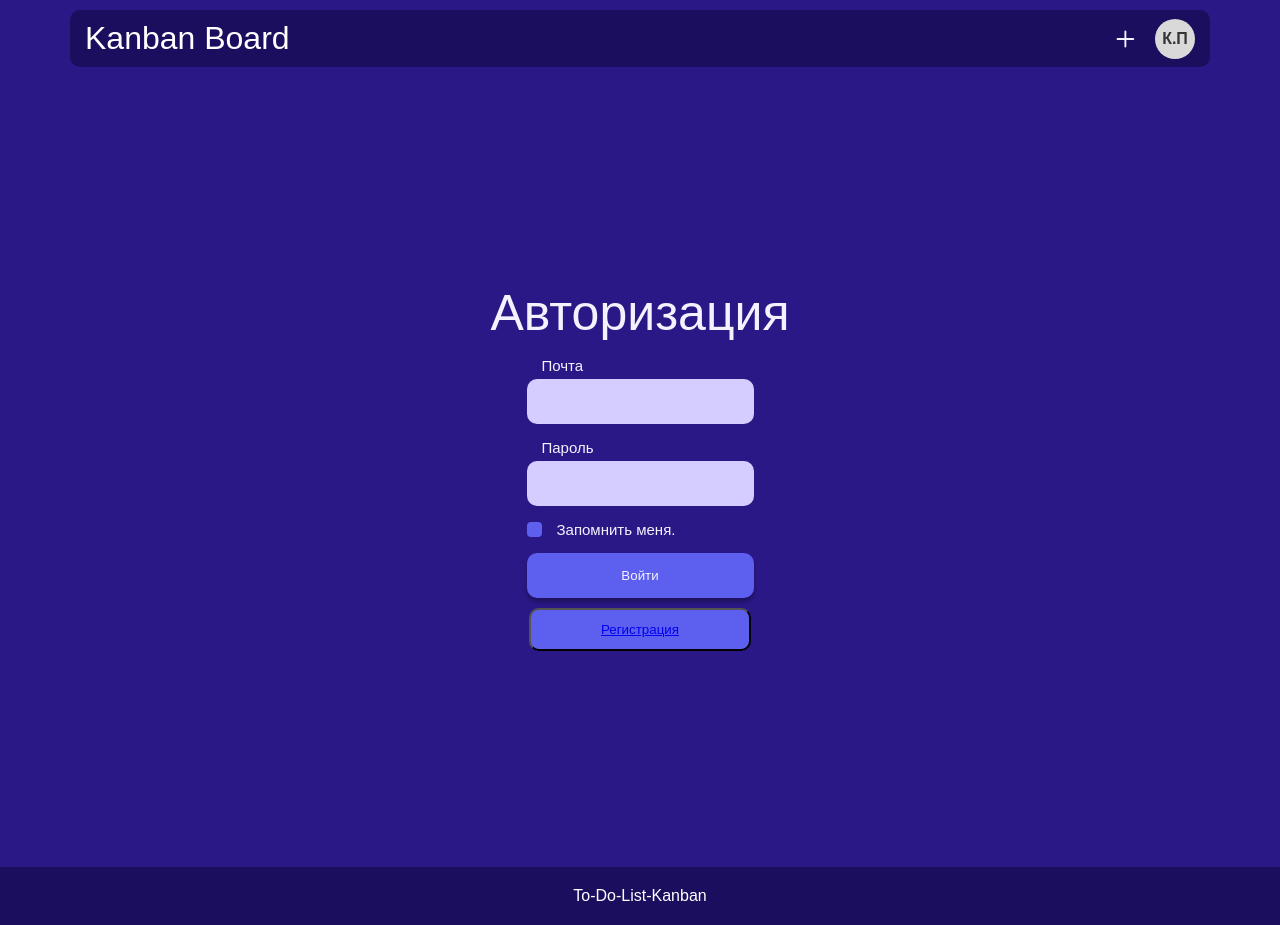
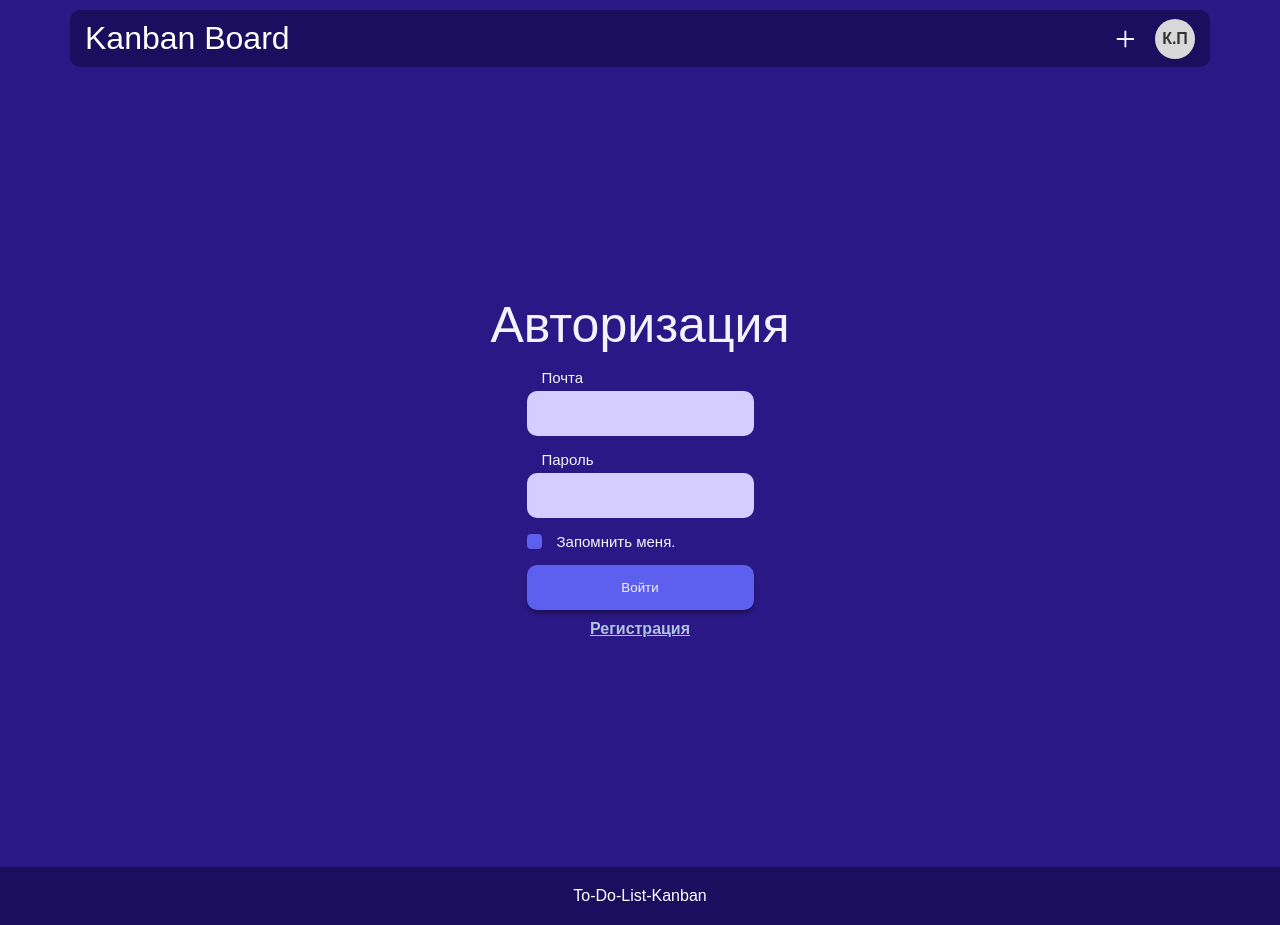
Before and after one commit to ilosose/todo, a Vue app: page /registration in a window 1280 px wide. Both pictures are taken after typing "Sample", "name@example.com", "Sample123", "Sample123" into the empty fields and a click on the button "Зарегистрароваться". Built offline with nearby package versions, Linux system fonts and the light colour scheme; no server answers.

Commit message:
[ID14-add-auth-validation] исправил ошибки, добавил проверку на пароли

```diff
--- a/src/views/AuthView.vue
+++ b/src/views/AuthView.vue
@@ -16,12 +16,12 @@
       </div>
       <button class="auth-form__submit" type="submit">Войти</button>
     </form>
-    <button class="auth-form__redirect" ><RouterLink to="/registration">Регистрация</RouterLink></button>
+    <RouterLink class="auth-form__redirect" to="/registration">Регистрация</RouterLink>
   </div>
 </template>
 
 <script>
-import { RouterLink } from 'vue-router';
+import { RouterLink, routerKey } from 'vue-router';
 import axios from '../utils/axios'
 import router from '@/router';
 
@@ -47,14 +47,16 @@ import router from '@/router';
             localStorage.setItem('token', res.data.token);
             localStorage.setItem('userId', res.data.userId);
             localStorage.setItem('userEmail', formData.email);
+            router.push('/boards');
           })
           .catch((err) => {
-            console.log(err);
+            alert(err.response.data.cause);
+            router.push('/auth');
           })
 
         await this.resetForm();
 
-        await router.push('/boards');
+
       },
 
       resetForm() {
@@ -65,7 +67,9 @@ import router from '@/router';
 </script>
 
 <style scoped>
+
   .auth {
+
     display: flex;
     flex-direction: column;
     justify-content: center;
@@ -166,13 +170,14 @@ import router from '@/router';
 
   .auth-form__redirect {
     padding-inline: 70px;
-    padding-block: 12px;
     border-radius: 10px;
-    background: #5D5FEF;
+    font-weight: 600;
+color: lightsteelblue;
+
   }
 
   .auth-form__redirect:hover {
-    background: #13c4bb;
+    color: whitesmoke;
     cursor: pointer;
   }
 </style>
--- a/src/views/RegistrationView.vue
+++ b/src/views/RegistrationView.vue
@@ -47,6 +47,7 @@ export default {
     comparison(){
       if(this.formRegistration.password == this.formRegistration.confermPassword){
        this.submit()
+       this.error = null
       }else
       this.error = 'Пароли не совпадают!'
     },
```
